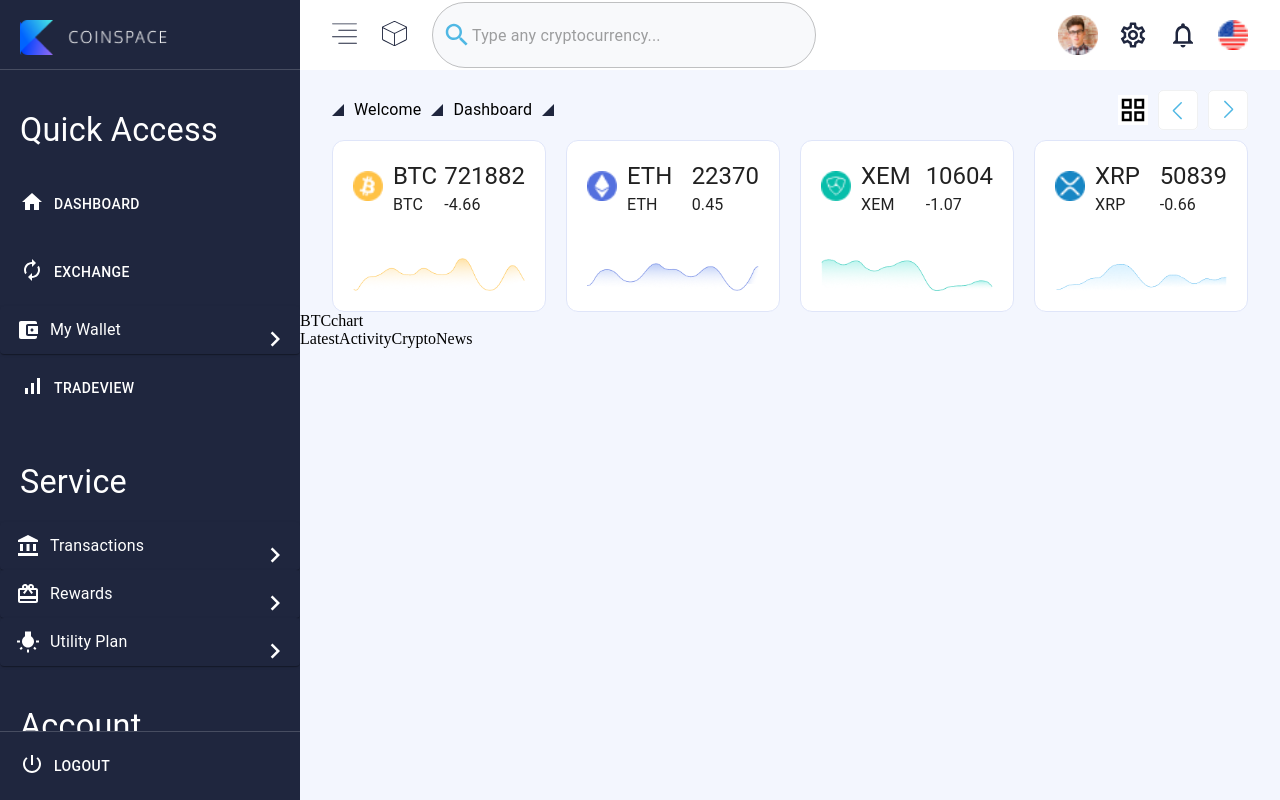
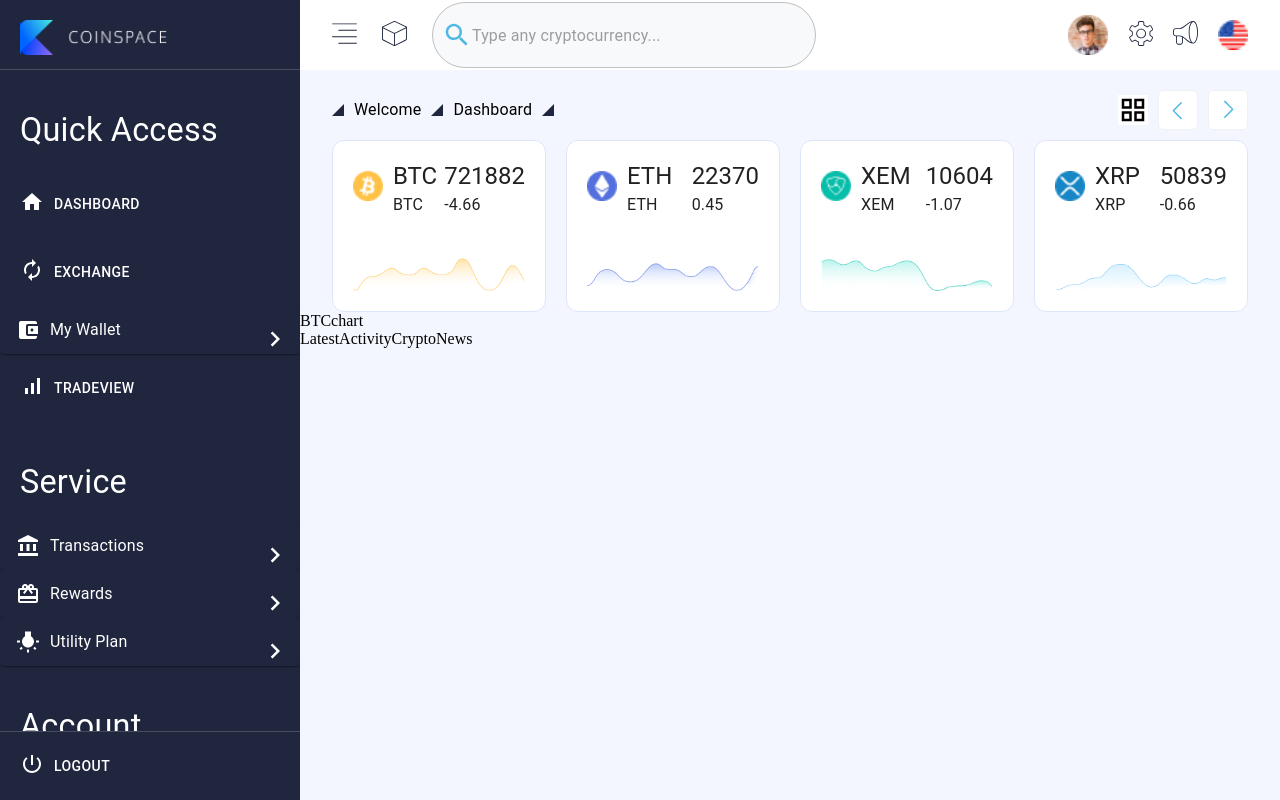
Before and after one commit to neharadialcode/material-ui-dashboard, a Next.js app: page / in a window 1280 px wide. Built offline with nearby package versions, Linux system fonts and the light colour scheme.

Commit message:
header icons changed

```diff
--- a/components/Header.jsx
+++ b/components/Header.jsx
@@ -1,5 +1,5 @@
 import { Box, InputAdornment, TextField } from "@mui/material";
-import { BoxIcon, ToggleIcon } from "./Icons";
+import { BoxIcon, NotificationIcon, SettingIcon, ToggleIcon } from "./Icons";
 import SearchIcon from "@mui/icons-material/Search";
 import Image from "next/image";
 import SettingsOutlinedIcon from "@mui/icons-material/SettingsOutlined";
@@ -68,24 +68,13 @@
         }}
       >
         <Image width={40} height={40} src="/assets/img/oval.png" />
-        <SettingsOutlinedIcon
-          sx={{
-            width: "30px",
-            height: "30px",
-            cursor: "pointer",
-            color: "color.black",
-            padding: { lg: "0 20px", defaultSize: "0px 10px" },
-          }}
-        />
-        <NotificationsNoneOutlinedIcon
-          sx={{
-            width: "30px",
-            height: "30px",
-            cursor: "pointer",
-            color: "color.black",
-            padding: { lg: "0 20px 0 0", defaultSize: "0 10px 0 0" },
-          }}
-        />
+
+        <Box sx={{ padding: { lg: "0 20px", defaultSize: "0px 10px" } }}>
+          <SettingIcon />
+        </Box>
+        <Box sx={{ padding: { lg: "0 20px 0 0", defaultSize: "0 10px 0 0" } }}>
+          <NotificationIcon />
+        </Box>
         <Image width={30} height={30} src="/assets/img/US.png" />
       </Box>
     </Box>
--- a/components/Icons.jsx
+++ b/components/Icons.jsx
@@ -182,8 +182,8 @@
 );
 export const SettingIcon = () => (
   <svg
-    width="18"
-    height="18"
+    width="25"
+    height="25"
     viewBox="0 0 18 18"
     fill="none"
     xmlns="http://www.w3.org/2000/svg"
@@ -198,8 +198,8 @@
 );
 export const NotificationIcon = () => (
   <svg
-    width="18"
-    height="18"
+    width="25"
+    height="25"
     viewBox="0 0 18 18"
     fill="none"
     xmlns="http://www.w3.org/2000/svg"
```
